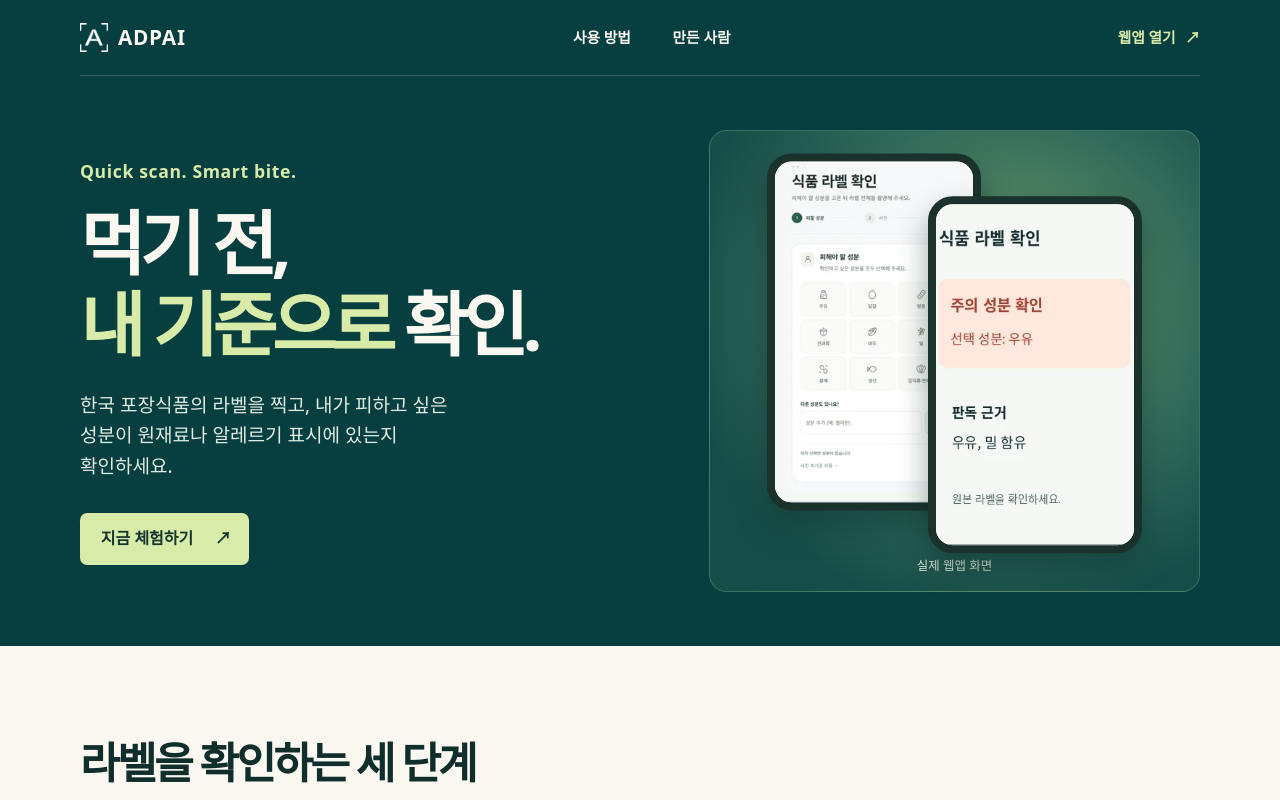
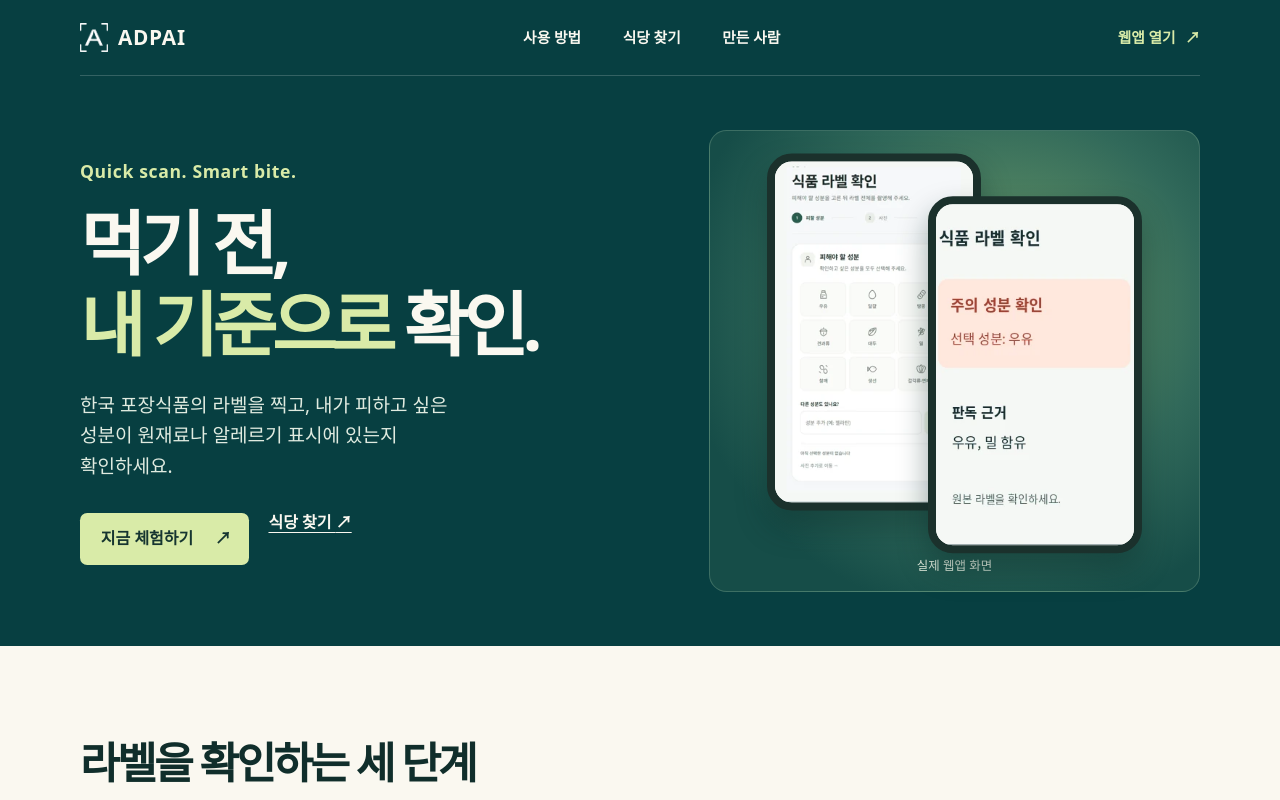
Before and after one commit to faranaksolat/adpai-site, a plain HTML site: page index.html in a window 1280 px wide. Shown: the top 800 px of the page. Drawn offline with Linux system fonts and the light colour scheme.

Commit message:
Link restaurant search from the ADPAI homepage

```diff
--- a/index.html
+++ b/index.html
@@ -21,6 +21,7 @@
         </a>
         <nav aria-label="주 메뉴">
           <a href="#how-it-works">사용 방법</a>
+          <a href="restaurants/">식당 찾기</a>
           <a href="#team">만든 사람</a>
         </nav>
         <a class="top-cta" href="https://faranaksolat.github.io/ADPAI/">웹앱 열기 <span aria-hidden="true">↗</span></a>
@@ -34,7 +35,10 @@
             <p class="slogan" lang="en">Quick scan. Smart bite.</p>
             <h1 id="hero-title">먹기 전,<br><em>내 기준으로</em> 확인.</h1>
             <p class="hero-description">한국 포장식품의 라벨을 찍고, 내가 피하고 싶은 성분이 원재료나 알레르기 표시에 있는지 확인하세요.</p>
-            <a class="button button-lime" href="https://faranaksolat.github.io/ADPAI/">지금 체험하기 <span aria-hidden="true">↗</span></a>
+            <div class="hero-actions">
+              <a class="button button-lime" href="https://faranaksolat.github.io/ADPAI/">지금 체험하기 <span aria-hidden="true">↗</span></a>
+              <a href="restaurants/">식당 찾기 <span aria-hidden="true">↗</span></a>
+            </div>
           </div>
           <figure class="demo" aria-label="ADPAI 실제 화면">
             <div class="demo-inner">
@@ -90,6 +94,7 @@
     <footer>
       <div class="footer-inner wrap">
         <span>ADPAI</span>
+        <a href="restaurants/">식당 찾기</a>
         <a href="https://faranaksolat.github.io/ADPAI/privacy.html">웹앱 개인정보 처리방침</a>
         <a href="https://faranaksolat.github.io/ADPAI/">웹앱 열기 <span aria-hidden="true">↗</span></a>
       </div>
--- a/style.css
+++ b/style.css
@@ -204,3 +204,6 @@ h3 { font-size: 1.17rem; letter-spacing: -.03em; }
   .steps li { padding: 1.05rem 1.15rem; }
   .founder h3 span { margin-inline-start: 0; }
 }
+
+.hero-actions { display: flex; flex-wrap: wrap; align-items: center; gap: .8rem 1.2rem; }
+.hero-actions > a:last-child { color: var(--cream); font-weight: 700; text-underline-offset: .25em; }
```
